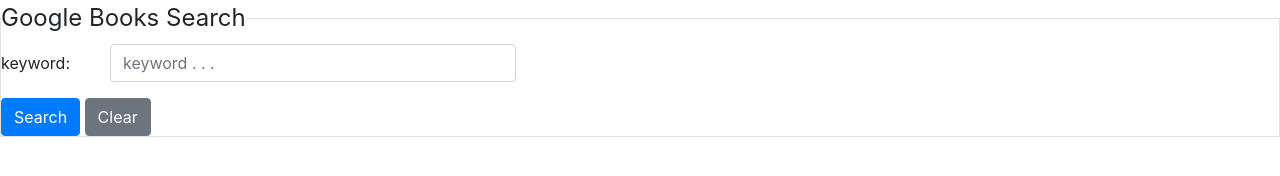
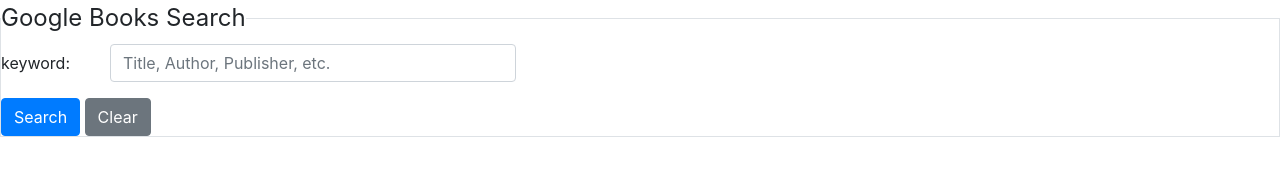
Before and after one commit to ianmanderson92/Javascript-classwork-3, a plain HTML site: page index.html in a window 1280 px wide. Drawn offline with nearby package versions, Linux system fonts and the light colour scheme.

Commit message:
Update index.html

```diff
--- a/index.html
+++ b/index.html
@@ -19,7 +19,7 @@
                         keyword:
                     </label>
                     <div class="col-sm-5 col-lg-4">
-                        <input type="text" id="txtSearch" name="txtSearch" class="form-control" placeholder="keyword . . .">
+                        <input type="text" id="txtSearch" name="txtSearch" class="form-control" placeholder="Title, Author, Publisher, etc.">
                     </div>
                 </div>
 
```
